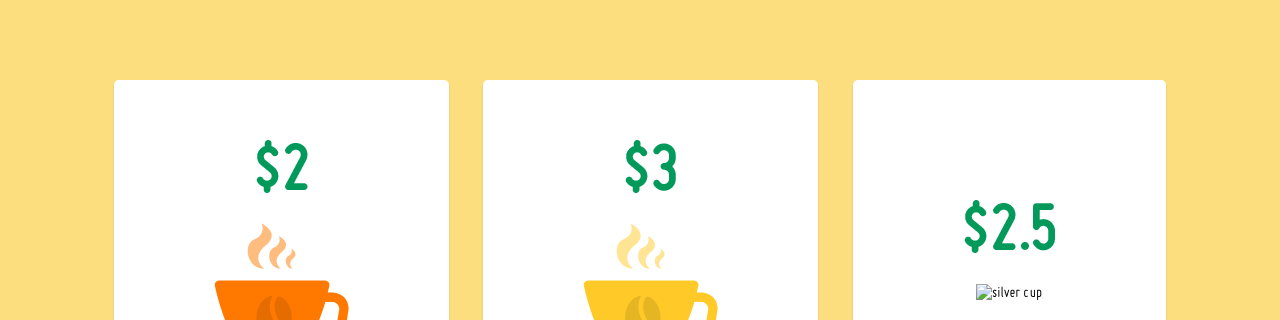
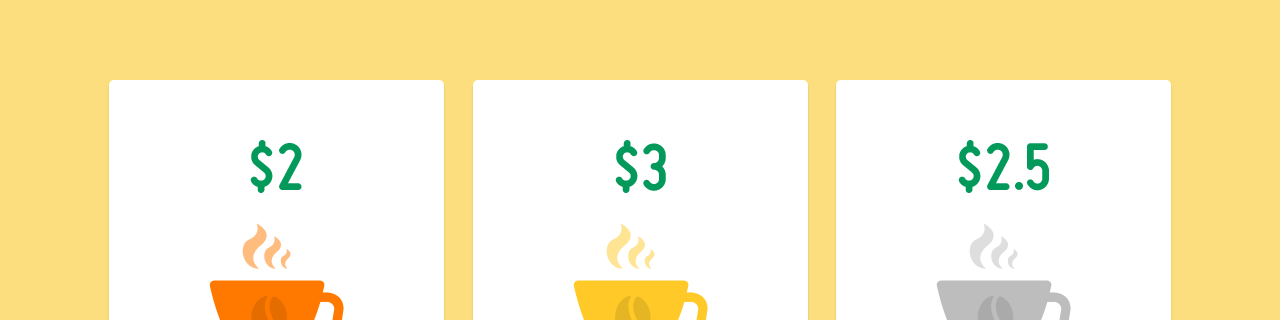
Before and after one commit to Debyri/flexbox-homework, a plain HTML site: page project1/index.html in a window 1280 px wide. Shown: the top 320 px of the page. Drawn offline with Linux system fonts and the light colour scheme.

Commit message:
Update index.html
fixed typo which was breaking silver cup image, final change

```diff
--- a/project1/index.html
+++ b/project1/index.html
@@ -33,7 +33,7 @@
                 <div class="price-wrapper">
                     <img src="./icons/$2.5.png" alt="$2.5">
                 </div>
-                <div class="cup-wrapper"><img src=".icons/silvercup.png" alt="silver cup"></div>
+                <div class="cup-wrapper"><img src="./icons/silvercup.png" alt="silver cup"></div>
                 <h3 class="cup-title">silver</h3>
                 <p class="cup-text">any cup of coffee until $4</p>
             </li>
```
